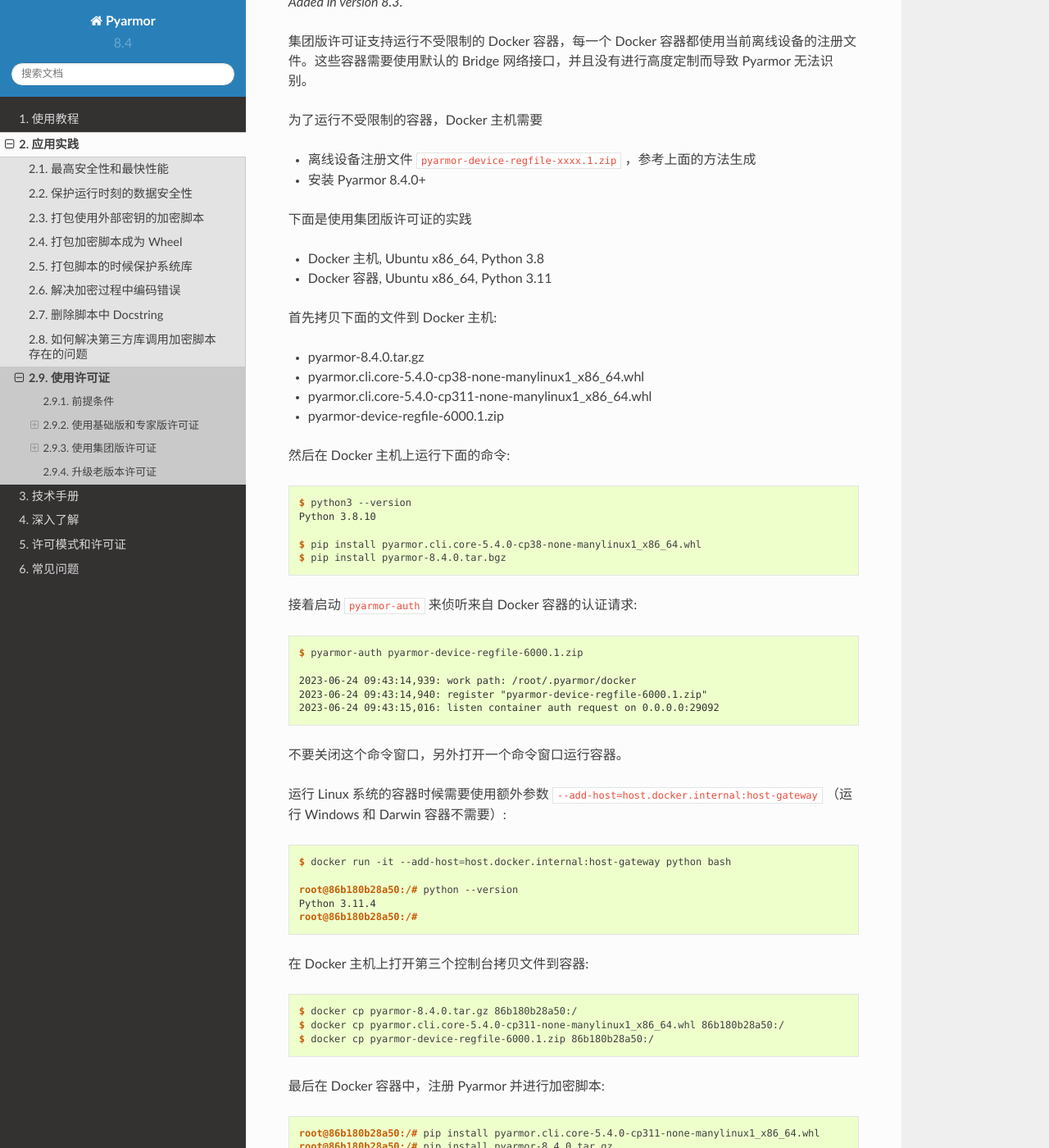
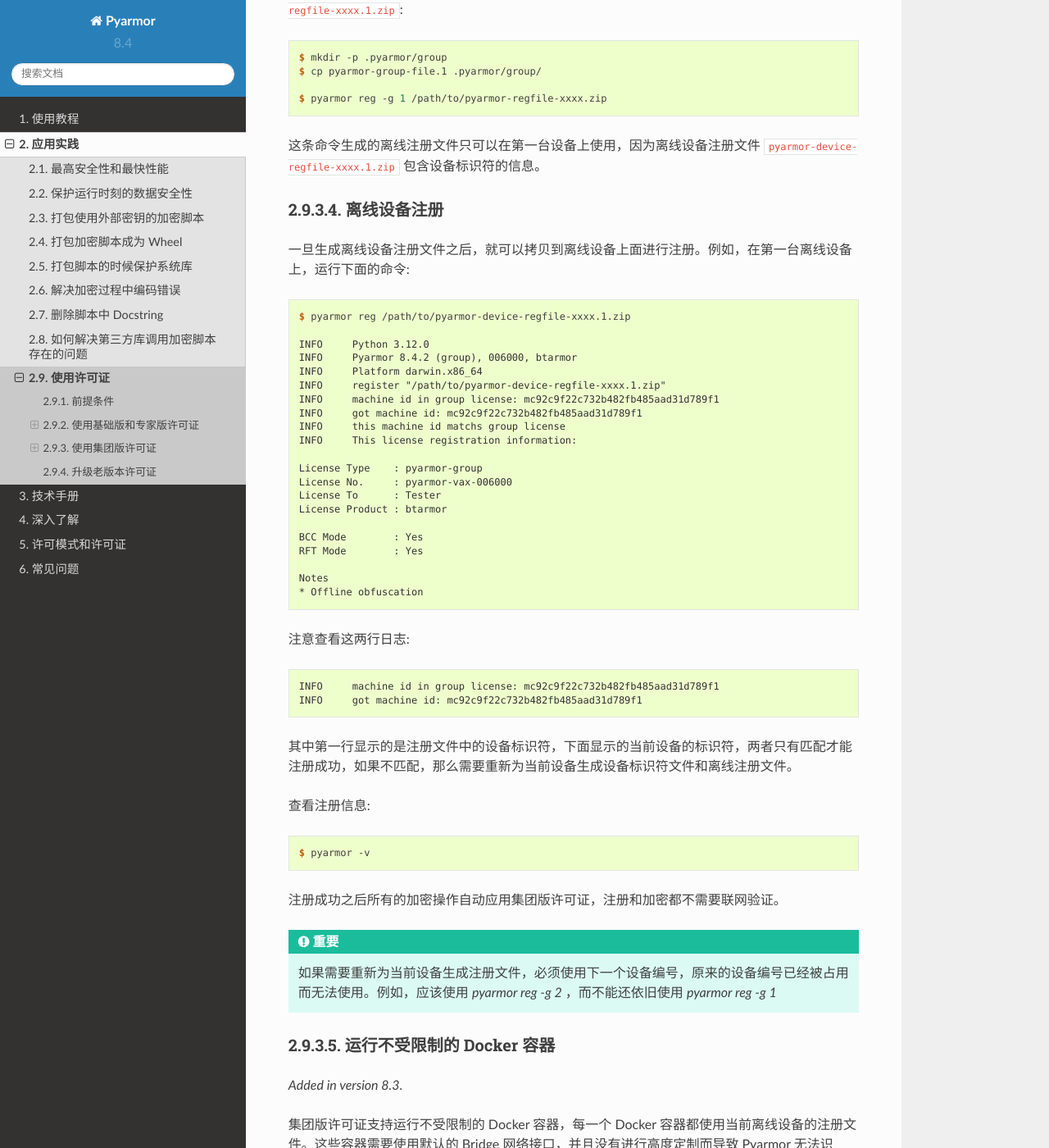
Before and after one commit to dashingsoft/pyarmor-docs-zh, a Sphinx documentation site: the page built from docs/how-to/register.rst, in a window 1280 px wide and 1400 px high, scrolled down 4513 px. Shown: the whole window at 82% size. Built offline with Sphinx 7.4.7 and the Read the Docs theme 2.0.0, drawn with Linux system fonts in a browser that asks for light colours; some of the changed text lies outside the part shown.

Commit message:
增加更多的关于使用集团版许可证的说明

```diff
--- a/docs/how-to/register.rst
+++ b/docs/how-to/register.rst
@@ -123,6 +123,29 @@
 
     $ pyarmor reg -g 1
 
+    INFO     Python 3.12.0
+    INFO     Pyarmor 8.4.2 (group), 006000, btarmor
+    INFO     Platform darwin.x86_64
+    INFO     generating device file ".pyarmor/group/pyarmor-group-device.1"
+    INFO     current machine id is "mc92c9f22c732b482fb485aad31d789f1"
+    INFO     device file has been generated successfully
+
+日志中的这一行显示的就是这台设备的标识符::
+
+    INFO     current machine id is "mc92c9f22c732b482fb485aad31d789f1"
+
+检查离线设备是否可以使用集团版许可证，可以重新启动系统，然后再次运行该命令，比较一下设备的标识符是否发生改变::
+
+    $ pyarmor reg -g 1
+
+    ...
+    INFO     current machine id is "mc92c9f22c732b482fb485aad31d789f1"
+    ...
+
+因为集团版许可证是绑定到设备的，所有只用当设备标识符没有改变，那么这台离线设备才可以使用集团版许可证，否则无法使用集团版许可证。
+
+对于虚拟机，WSL（Windows Subsystem Linux）以及其他任何系统，如果其设备标识符重启之后发生变化，请参考相应的文档配置系统网络的 Mac 地址以及硬盘的设备序列号保持不变，然后在检查设备标识符是否能够保持不变。如果设备标识符始终发生变化，那么集团版许可证无法在该系统使用。
+
 生成离线设备注册文件
 --------------------
 
@@ -139,20 +162,51 @@
 
     $ pyarmor reg -g 1 /path/to/pyarmor-regfile-xxxx.zip
 
-这条命令生成的离线注册文件只可以在第一台设备上使用。
+这条命令生成的离线注册文件只可以在第一台设备上使用，因为离线设备注册文件 ``pyarmor-device-regfile-xxxx.1.zip`` 包含设备标识符的信息。
 
 离线设备注册
 ------------
 
 一旦生成离线设备注册文件之后，就可以拷贝到离线设备上面进行注册。例如，在第一台离线设备上，运行下面的命令::
 
-    $ pyarmor reg pyarmor-device-regfile-xxxx.1.zip
+    $ pyarmor reg /path/to/pyarmor-device-regfile-xxxx.1.zip
+
+    INFO     Python 3.12.0
+    INFO     Pyarmor 8.4.2 (group), 006000, btarmor
+    INFO     Platform darwin.x86_64
+    INFO     register "/path/to/pyarmor-device-regfile-xxxx.1.zip"
+    INFO     machine id in group license: mc92c9f22c732b482fb485aad31d789f1
+    INFO     got machine id: mc92c9f22c732b482fb485aad31d789f1
+    INFO     this machine id matchs group license
+    INFO     This license registration information:
+
+    License Type    : pyarmor-group
+    License No.     : pyarmor-vax-006000
+    License To      : Tester
+    License Product : btarmor
+
+    BCC Mode        : Yes
+    RFT Mode        : Yes
+
+    Notes
+    * Offline obfuscation
+
+注意查看这两行日志::
+
+    INFO     machine id in group license: mc92c9f22c732b482fb485aad31d789f1
+    INFO     got machine id: mc92c9f22c732b482fb485aad31d789f1
+
+其中第一行显示的是注册文件中的设备标识符，下面显示的当前设备的标识符，两者只有匹配才能注册成功，如果不匹配，那么需要重新为当前设备生成设备标识符文件和离线注册文件。
 
 查看注册信息::
 
     $ pyarmor -v
 
 注册成功之后所有的加密操作自动应用集团版许可证，注册和加密都不需要联网验证。
+
+.. important::
+
+   如果需要重新为当前设备生成注册文件，必须使用下一个设备编号，原来的设备编号已经被占用而无法使用。例如，应该使用 `pyarmor reg -g 2` ，而不能还依旧使用  `pyarmor reg -g 1`
 
 运行不受限制的 Docker 容器
 --------------------------
@@ -161,21 +215,33 @@
 
 集团版许可证支持运行不受限制的 Docker 容器，每一个 Docker 容器都使用当前离线设备的注册文件。这些容器需要使用默认的 Bridge 网络接口，并且没有进行高度定制而导致 Pyarmor 无法识别。
 
-为了运行不受限制的容器，Docker 主机需要
+**基本使用方法**
 
-- 离线设备注册文件 ``pyarmor-device-regfile-xxxx.1.zip`` ，参考上面的方法生成
-- 安装 Pyarmor 8.4.0+
+1. 每一个 Docker 主机被当作一个离线设备，并且必须能够注册集团版许可证
+
+2. 然后在 Docker 主机上启动一个认证服务，来接受 Docker 容器的认证请求
+
+3. 在 Docker 容器中运行 Pyarmor 的时候，会发送认证请求到 Docker 主机，并验证返回的结果
+
+4. Docker 主机和 Docker 容器必须在同一个网段，否则 Docker 主机无法接受到 Docker 容器的认证请求。
+
+**Linux Docker Host**
 
 下面是使用集团版许可证的实践
 
 - Docker 主机, Ubuntu x86_64, Python 3.8
 - Docker 容器, Ubuntu x86_64, Python 3.11
 
+为了运行不受限制的容器，Docker 主机需要
+
+- 离线设备注册文件 ``pyarmor-device-regfile-xxxx.1.zip`` ，参考上面的方法生成
+- 安装 Pyarmor 8.4.1+
+
 首先拷贝下面的文件到 Docker 主机:
 
-- pyarmor-8.4.0.tar.gz
-- pyarmor.cli.core-5.4.0-cp38-none-manylinux1_x86_64.whl
-- pyarmor.cli.core-5.4.0-cp311-none-manylinux1_x86_64.whl
+- pyarmor-8.4.1.tar.gz
+- pyarmor.cli.core-5.4.1-cp38-none-manylinux1_x86_64.whl
+- pyarmor.cli.core-5.4.1-cp311-none-manylinux1_x86_64.whl
 - pyarmor-device-regfile-6000.1.zip
 
 然后在 Docker 主机上运行下面的命令::
@@ -183,8 +249,8 @@
     $ python3 --version
     Python 3.8.10
 
-    $ pip install pyarmor.cli.core-5.4.0-cp38-none-manylinux1_x86_64.whl
-    $ pip install pyarmor-8.4.0.tar.bgz
+    $ pip install pyarmor.cli.core-5.4.1-cp38-none-manylinux1_x86_64.whl
+    $ pip install pyarmor-8.4.1.tar.bgz
 
 接着启动 ``pyarmor-auth`` 来侦听来自 Docker 容器的认证请求::
 
@@ -206,30 +272,61 @@
 
 在 Docker 主机上打开第三个控制台拷贝文件到容器::
 
-    $ docker cp pyarmor-8.4.0.tar.gz 86b180b28a50:/
-    $ docker cp pyarmor.cli.core-5.4.0-cp311-none-manylinux1_x86_64.whl 86b180b28a50:/
+    $ docker cp pyarmor-8.4.1.tar.gz 86b180b28a50:/
+    $ docker cp pyarmor.cli.core-5.4.1-cp311-none-manylinux1_x86_64.whl 86b180b28a50:/
     $ docker cp pyarmor-device-regfile-6000.1.zip 86b180b28a50:/
 
 最后在 Docker 容器中，注册 Pyarmor 并进行加密脚本::
 
-    root@86b180b28a50:/# pip install pyarmor.cli.core-5.4.0-cp311-none-manylinux1_x86_64.whl
-    root@86b180b28a50:/# pip install pyarmor-8.4.0.tar.gz
+    root@86b180b28a50:/# pip install pyarmor.cli.core-5.4.1-cp311-none-manylinux1_x86_64.whl
+    root@86b180b28a50:/# pip install pyarmor-8.4.1.tar.gz
     root@86b180b28a50:/# pyarmor reg pyarmor-device-regfile-6000.1.zip
     root@86b180b28a50:/# pyarmor -v
+
+如果配置正确，应该显示许可证的相关信息。
+
+下面进行简单的测试::
+
     root@86b180b28a50:/# echo "print('hello world')" > foo.py
     root@86b180b28a50:/# pyarmor gen --enable-rft foo.py
 
-当需要验证许可证的时候，Docker 容器会发送请求到主机。
+当需要验证许可证的时候，Docker 容器会发送请求到主机。如果 Docker 主机的 `pyarmor-auth` 对应的控制台没有收到任何请求，请检查 Docker 网络配置，确保主机和容器的 IPv4 地址在同一个网段。
 
-.. important::
+**MacOS Docker Host**
 
-   如果 Docker 主机是 MacOS 或者 Windows 的时候，可能需要在 Docker 容器中对 `host.docker.internal` 进行额外配置，要确保它的地址和 Docker 容器在同一个网段。
+如果 Docker 主机是 MacOS 的时候，和 Linux 主机稍微有一些不同。因为 Docker 容器是运行在 Linux 虚拟机中，而不是直接运行在 MacOS 上面。
 
-   例如，Docker 容器通常的地址是 ``172.17.0.2`` ，如果 `host.docker.internal` 解析的是 `192.168.x.x` ，而不是 `172.17.x.x` ，那么就需要启动 Docker 容器的时候使用额外参数 `docker run --add-host=host.docker.internal:172.17.0.1 ...`
+一个解决方案是直接在 Linux VM 上运行 `pyarmor-auth` ，在这种情况下，必须把 Linux VM 作为一个离线设备进行注册，而不是把 MacOS 作为离线设备进行注册，然后使用下面的额外参数启动 Docker 容器::
 
-   在 Docker 主机端，同时要确保 `pyarmor-auth` 能够侦听在 `172.17.0.1` ，详细内容请参考 `issue 1542`__
+    $ docker run --add-host=host.docker.internal:172.17.0.1 ...
+
+在这种情况下，也许需要对 Linux VM 进行额外的配置以确保其设备标识符重启之后保持不变。
+
+参考 `issue 1542`__ 了解更多信息。
 
 __ https://github.com/dashingsoft/pyarmor/issues/1542
+
+**Windows Docker Host**
+
+对于 Windows Docker 主机，首先检查网络配置::
+
+  C:> ipconfig
+
+  Ethernet adapter vEthernet (WSL):
+
+       Connection-specific DNS Suffix  . :
+       Link-local IPv6 Address . . . . . : fe80::8984:457:2335:588e%28
+       IPv4 Address. . . . . . . . . . . : 172.22.32.1
+       Subnet Mask . . . . . . . . . . . : 255.255.240.0
+       Default Gateway . . . . . . . . . :
+
+如果它有一个 IPv4 地址，例如 ``172.22.32.1`` 是和 Docker 容器在同一个网段，那么事情就简单了。只需要把 Windows 作为离线设备进行注册，然后在上面运行 `pyarmor-auth` ，并且使用下面的额外选项启动 Docker 容器::
+
+    $ docker run --add-host=host.docker.internal:172.22.32.1 ...
+
+总之， `pyarmor-auth` 侦听的 IPv4 地址必须和 Docker 容器的 IPv4 地址在同一个网段，只要能达到这个目的，怎么进行配置都可以。
+
+如果 Windows 没有任何 IPv4 地址和 Docker 容器在同一个网段，那么另外一种解决方案就是把 WSL (Windows Subsystem Linux）作为离线设备进行注册，然后运行 `pyarmor-auth` 在 WSL 里面。在这种情况下，也需要对 WSL 进行额外的配置以确保其设备标识符保持不变，配置方式请参考 WSL 的文档。
 
 使用集团版许可证在 CI 服务器
 ----------------------------
```
